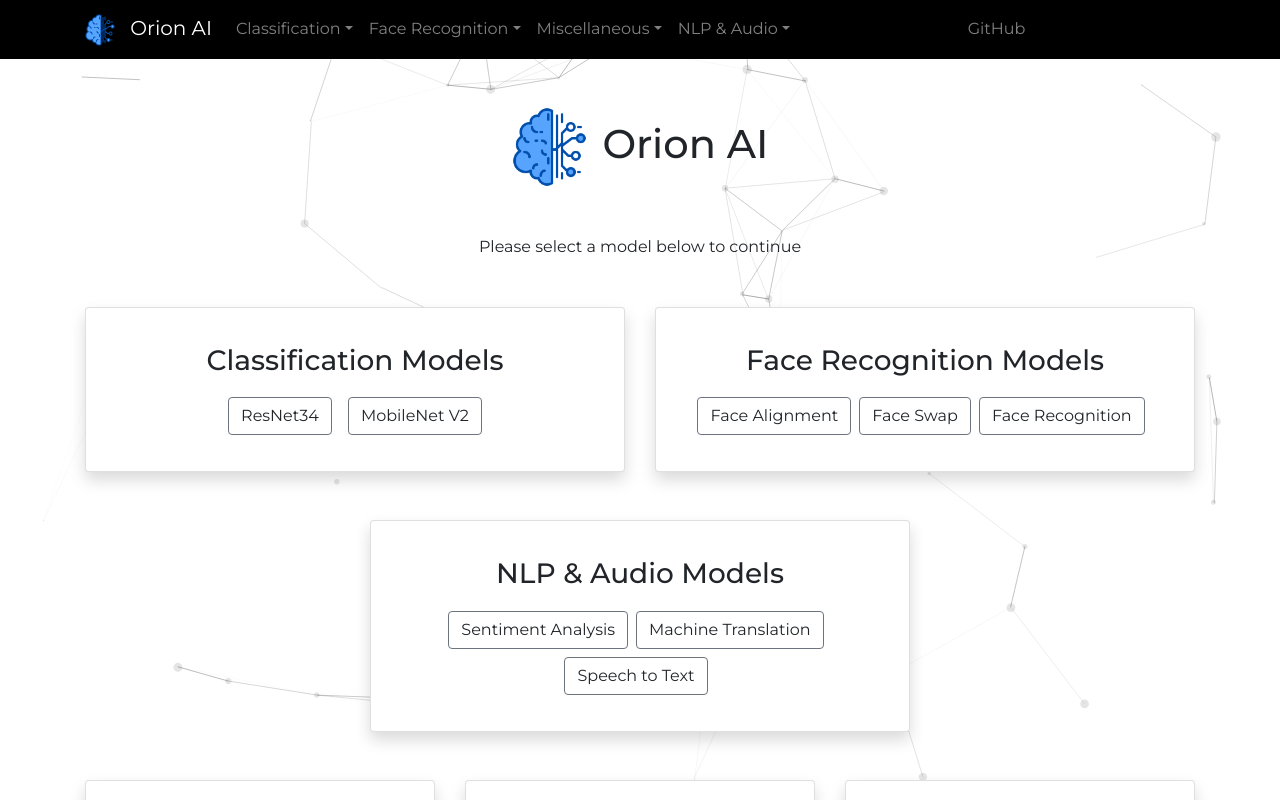
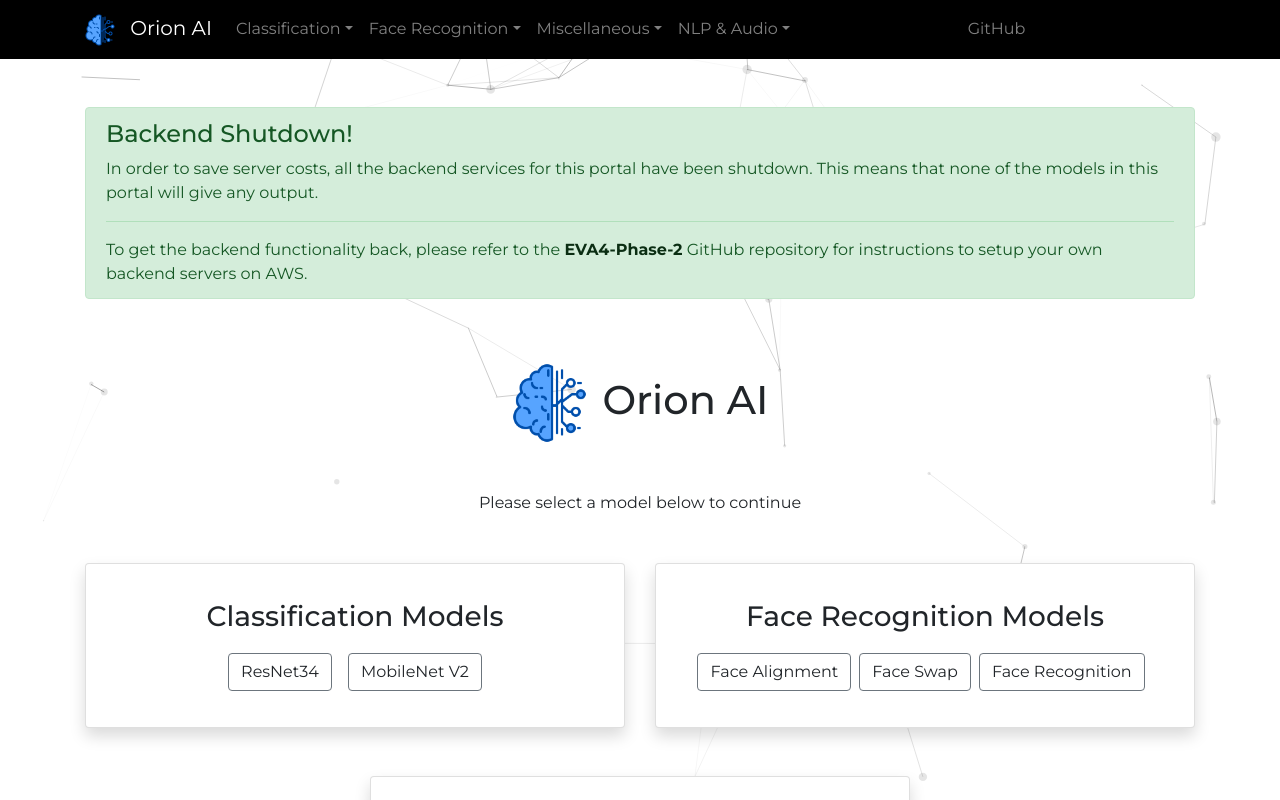
Before and after one commit to OrionAI/EVA4-OrionAI, a React (Create React App) app: page / in a window 1280 px wide. Shown: the top 800 px of the page. Built offline with nearby package versions, Linux system fonts and the light colour scheme.

Commit message:
add backend shutdown alert to the top of the page

```diff
--- a/src/components/App.js
+++ b/src/components/App.js
@@ -111,6 +111,31 @@
     };
   }
 
+  renderBackendShutdownAlert() {
+    return (
+      <div class="alert alert-success mt-5" role="alert">
+        <h4 class="alert-heading">Backend Shutdown!</h4>
+        <p>
+          In order to save server costs, all the backend services for this
+          portal have been shutdown. This means that none of the models in this
+          portal will give any output.
+        </p>
+        <hr />
+        <p class="mb-0">
+          To get the backend functionality back, please refer to the{' '}
+          <a
+            href="https://github.com/OrionAI/EVA4-Phase-2"
+            className="alert-link"
+          >
+            EVA4-Phase-2
+          </a>{' '}
+          GitHub repository for instructions to setup your own backend servers
+          on AWS.
+        </p>
+      </div>
+    );
+  }
+
   render() {
     return (
       <div className="page-container">
@@ -118,6 +143,7 @@
           <Router history={history}>
             <Navbar componentItems={this.componentItems} />
             <div className="container">
+              {this.renderBackendShutdownAlert()}
               <Switch>
                 <Route
                   path="/"
```
